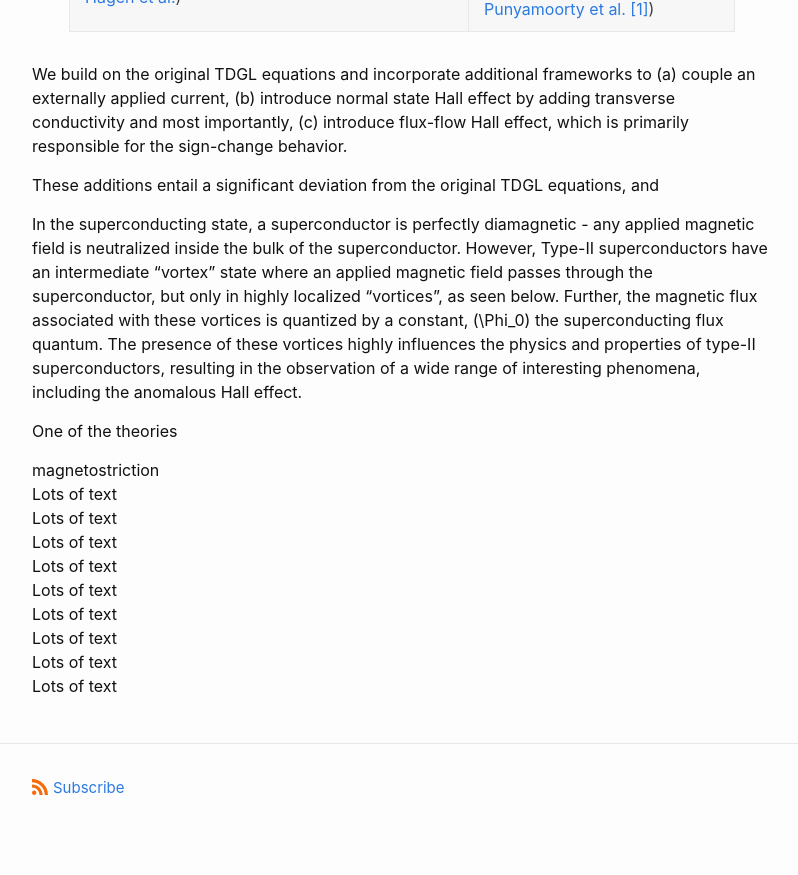
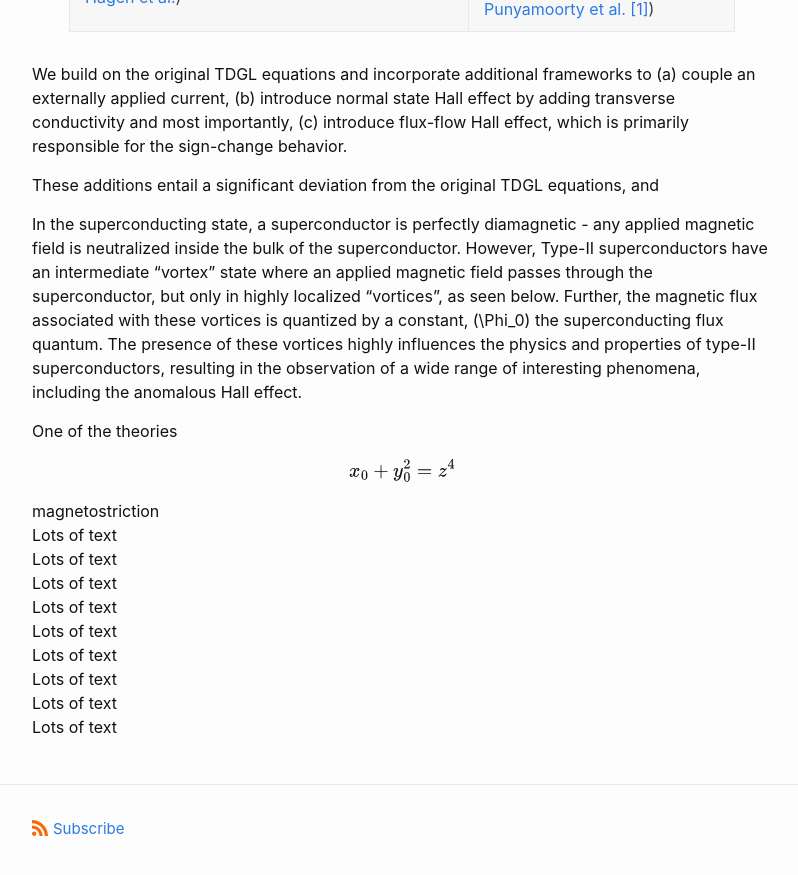
Before and after one commit to vineetpmoorty/vineetpmoorty.github.io, a Jekyll site: the page built from research.md, in a window 1280 px wide and 900 px high, scrolled down 1003 px. Shown: the top 875 px of the window, without its empty margins (238-1036 px from the left). Built offline with Jekyll 4.4.1, drawn with Linux system fonts in a browser that asks for light colours.

Commit message:
Add text in research

```diff
--- a/research.md
+++ b/research.md
@@ -39,7 +39,7 @@ In the superconducting state, a superconductor is perfectly diamagnetic - any ap
 One of the theories
 
 
-
+$$x_0 +y_0^2 = z^4 $$
 
 
 <a name="magnetostriction-proj">
```
